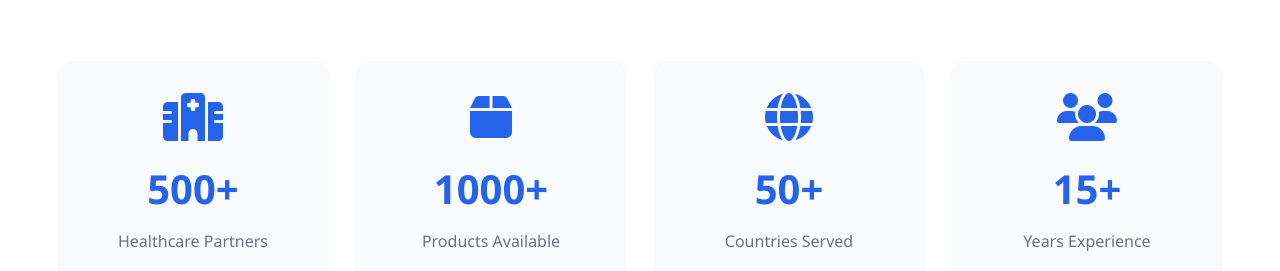
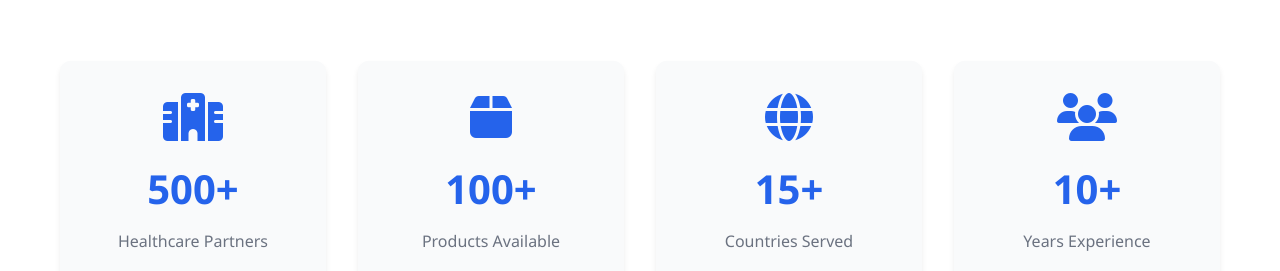
Before and after one commit to jayinstancecloud/nybotech-online, a website built with Vite: page about.html in a window 1280 px wide. Shown: the part 1051-1322 px from the top of the page. Built offline with nearby package versions, Linux system fonts and the light colour scheme.

Commit message:
Update About stats: 100+ products, 15+ countries, 10+ years

```diff
--- a/about.html
+++ b/about.html
@@ -74,17 +74,17 @@
                 </div>
                 <div class="stat-card">
                     <i class="fas fa-box"></i>
-                    <h3>1000+</h3>
+                    <h3>100+</h3>
                     <p>Products Available</p>
                 </div>
                 <div class="stat-card">
                     <i class="fas fa-globe"></i>
-                    <h3>50+</h3>
+                    <h3>15+</h3>
                     <p>Countries Served</p>
                 </div>
                 <div class="stat-card">
                     <i class="fas fa-users"></i>
-                    <h3>15+</h3>
+                    <h3>10+</h3>
                     <p>Years Experience</p>
                 </div>
             </div>
```
